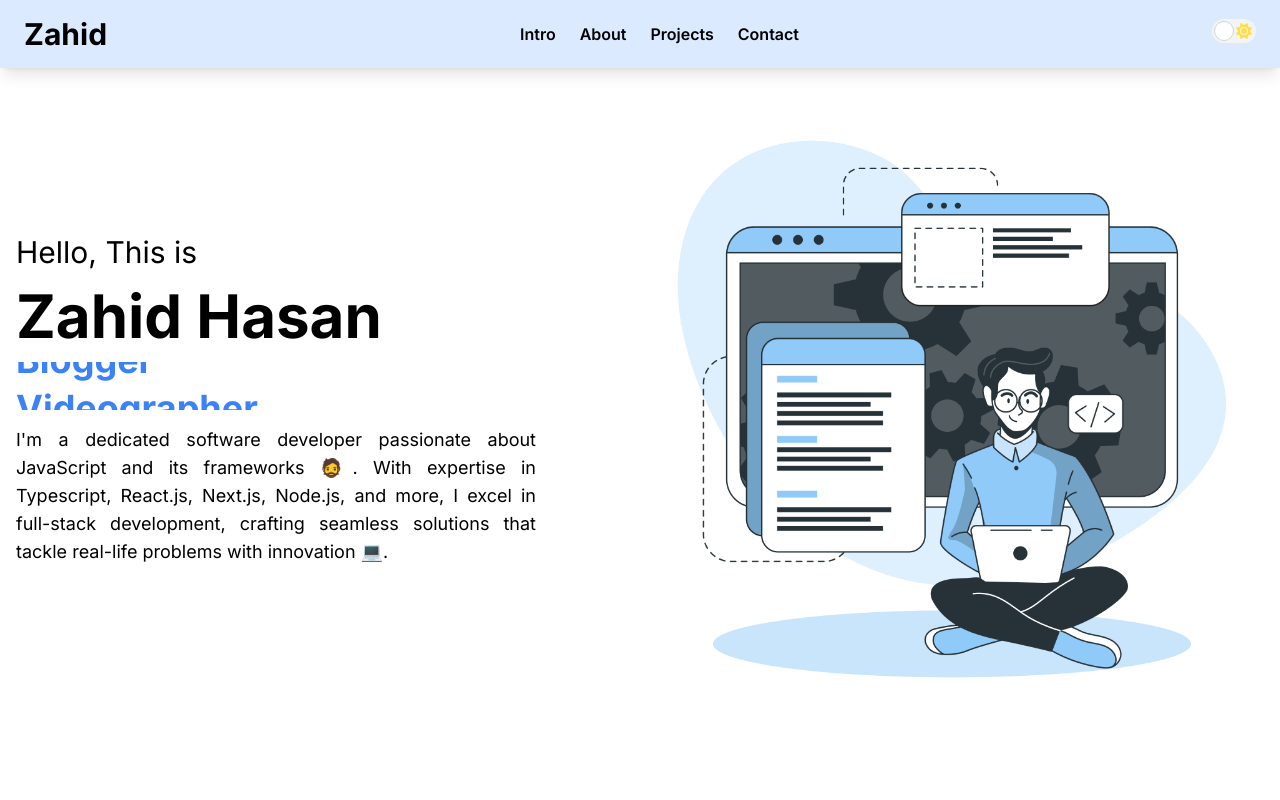
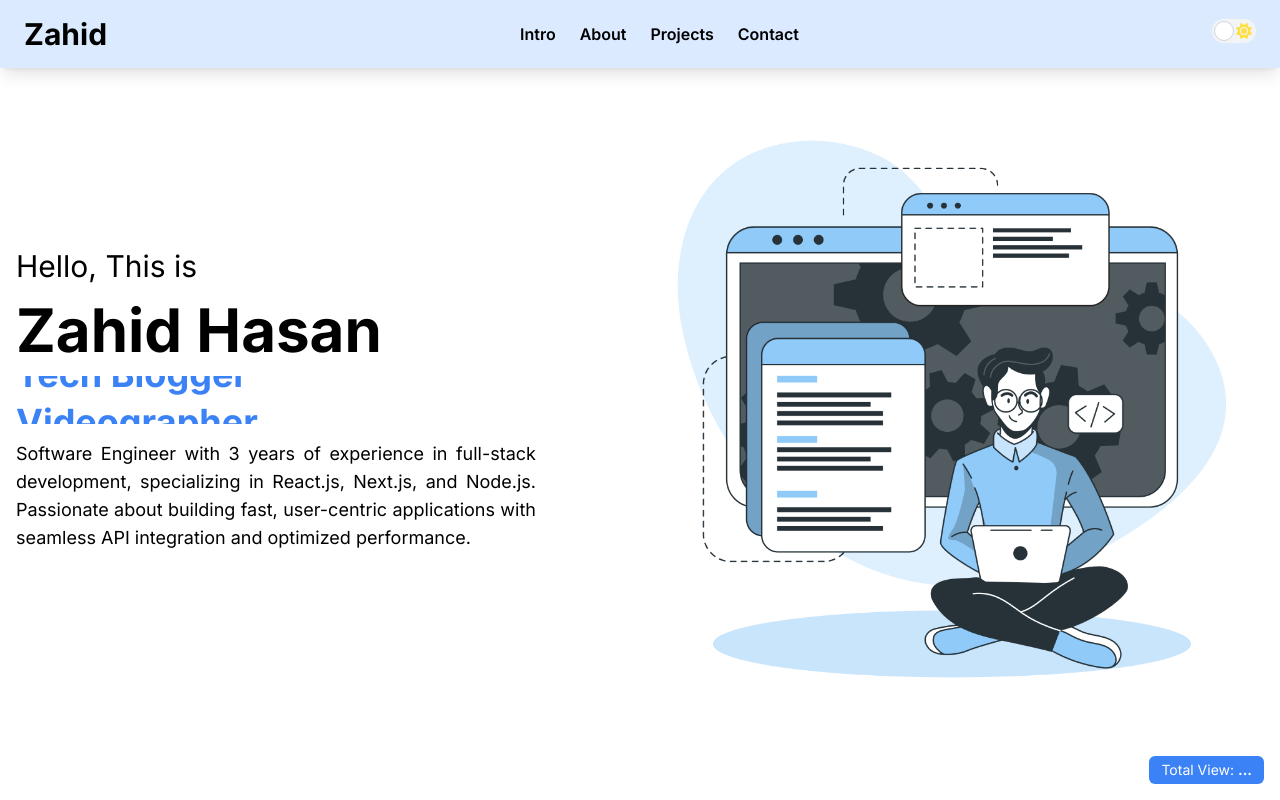
Before and after one commit to mrzahidxy/potfolio-zahid, a Next.js app: page / in a window 1280 px wide. Shown: the top 800 px of the page. Built offline with nearby package versions, Linux system fonts and the light colour scheme; no server answers.

Commit message:
feat: real time profile view

```diff
--- a/src/components/Intro.tsx
+++ b/src/components/Intro.tsx
@@ -8,18 +8,14 @@ function Intro() {
         <h1 className="text-4xl md:text-6xl font-bold">Zahid Hasan</h1>
         <div className="h-12 overflow-hidden">
           <div className="flex flex-col animate-move text-xl md:text-4xl font-bold text-blue-500">
-            <div className="h-12">Software Developer</div>
-            <div className="h-12">MERN Developer</div>
-            <div className="h-12">Blogger</div>
+            <div className="h-12">Software Engineer</div>
+            <div className="h-12">Full-Stack Developer</div>
+            <div className="h-12">Tech Blogger</div>
             <div className="h-12">Videographer</div>
           </div>
         </div>
         <p className="w-5/6 text-lg text-justify">
-          I&apos;m a dedicated software developer passionate about JavaScript
-          and its frameworks 🧔. With expertise in Typescript, React.js,
-          Next.js, Node.js, and more, I excel in full-stack development,
-          crafting seamless solutions that tackle real-life problems with
-          innovation 💻.
+        Software Engineer with 3 years of experience in full-stack development, specializing in React.js, Next.js, and Node.js. Passionate about building fast, user-centric applications with seamless API integration and optimized performance.
         </p>
       </div>
 
--- a/src/components/Navbar/Navbar.tsx
+++ b/src/components/Navbar/Navbar.tsx
@@ -3,6 +3,7 @@
 import React, { useEffect, useState } from "react";
 import NavbarLink from "./NavbarLink";
 import { DarkModeToggle } from "./DarkModeToggle.component";
+import PortfolioView from "./PortfolioView";
 
 const Navbar: React.FC = () => {
   const [isDarkMode, setIsDarkMode] = useState<boolean>(false);
@@ -31,6 +32,7 @@ const Navbar: React.FC = () => {
   };
 
   return (
+    <div className="relative">
       <nav
         className={`hidden md:block fixed top-0 left-0 w-full bg-blue-100 dark:bg-gray-800 dark:text-white shadow-lg py-4 z-50 transition-colors duration-300`}
       >
@@ -63,6 +65,8 @@ const Navbar: React.FC = () => {
           </div>
         </div>
       </nav>
+      <PortfolioView />
+    </div>
   );
 };
 
--- /dev/null
+++ b/src/components/Navbar/PortfolioView.tsx
@@ -0,0 +1,35 @@
+import { useEffect, useState } from "react";
+
+const WEBSOCKET_URL = process.env.NEXT_PUBLIC_WEBSOCKET_URL ?? "ws://localhost:8010";
+const VISIT_API_URL = `${process.env.NEXT_PUBLIC_VISIT_API_URL}portfolio-visit`;
+
+function PortfolioView() {
+  const [visitCount, setVisitCount] = useState<number>(0);
+  const [loading, setLoading] = useState(true);
+
+  useEffect(() => {
+    const socket = new WebSocket(WEBSOCKET_URL);
+
+    socket.onmessage = (event) => {
+      const data = JSON.parse(event.data);
+      if (data.type === "visit_count") {
+        setVisitCount(data.count);
+        setLoading(false);
+      }
+    };
+
+    return () => socket.close();
+  }, []);
+
+  useEffect(() => {
+    fetch(VISIT_API_URL);
+  }, []);
+
+  return (
+    <div className="fixed bottom-4 right-4 bg-blue-500 py-1 px-3 rounded-md text-white text-sm z-50">
+      <p>Total View: <strong>{ loading ? "..." : visitCount}</strong></p>
+    </div>
+  );
+}
+
+export default PortfolioView;
```
Lines whose indentation alone changed are shown as unchanged.
